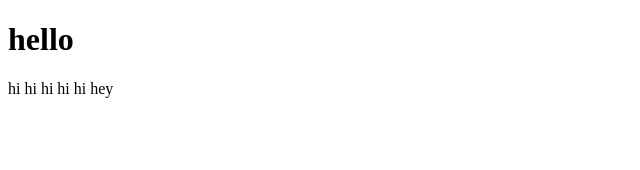
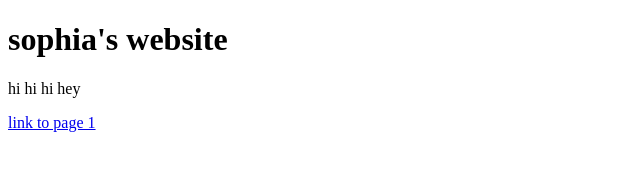
Before and after one commit to sbeceiro/sophia-beceiro, a plain HTML site: page index.html in a window 1280 px wide. Shown: the whole page, without its empty margins (0-640 px from the left). Drawn offline with Linux system fonts and the light colour scheme.

Commit message:
added page1

```diff
--- a/index.html
+++ b/index.html
@@ -1,5 +1,14 @@
 <!DOCTYPE html>
+<html>
+<head>
+	<title>sophia's class site</title>
+</head>
+<body>
+	<h1> sophia's website </h1>
 
-<h1> hello </h1>
+	<p> hi hi hi hey </p>
 
-<p> hi hi hi hi hi hey</p>
+	<p><a href="page1.html"> link to page 1 </a></p>
+
+</body>
+</html>
```
Also changed, not shown: page1.html (added, +11 -0 lines).
